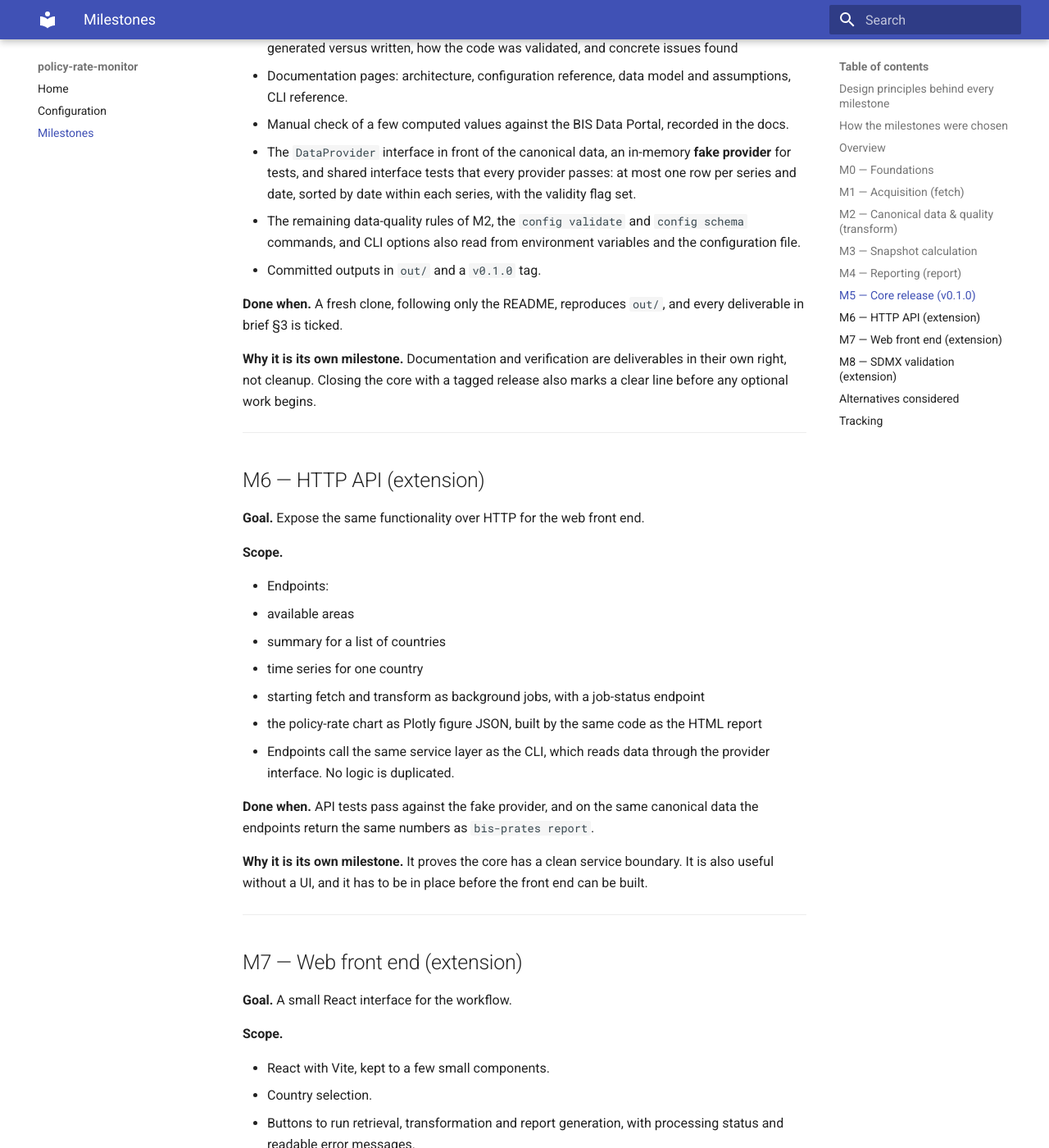
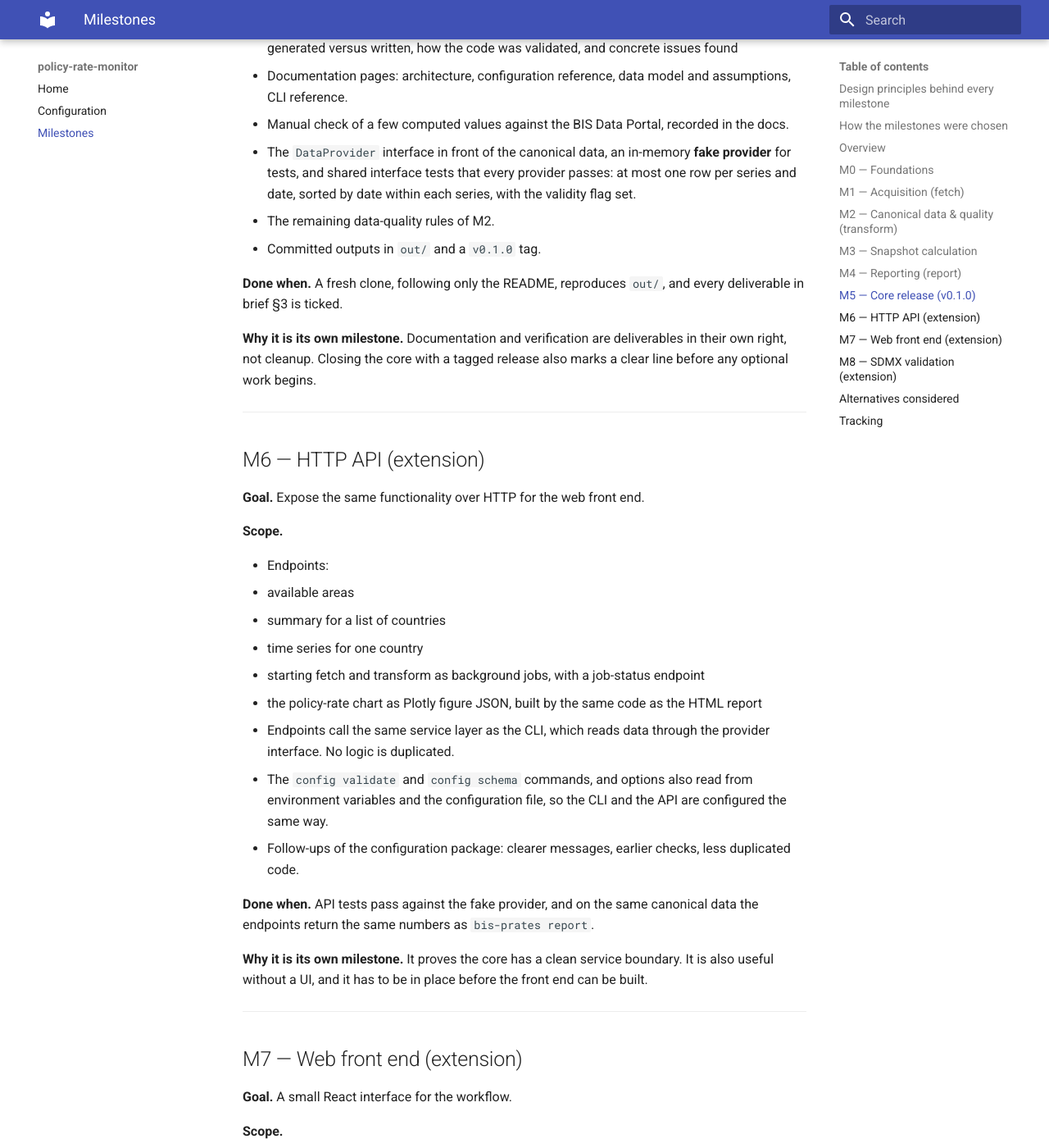
Before and after one commit to andrea-dm/policy-rate-monitor, an MkDocs documentation site: the page built from docs/milestones.md, in a window 1280 px wide and 1400 px high, scrolled down 8258 px. Shown: the whole window at 82% size. Built offline with MkDocs 1.6.1 and Material for MkDocs 9.7.7, drawn with Linux system fonts in a browser that asks for light colours.

Commit message:
docs(milestones): plan the config commands and option resolution for M6

```diff
--- a/docs/milestones.md
+++ b/docs/milestones.md
@@ -336,6 +335,9 @@ optional work begins.
   - the policy-rate chart as Plotly figure JSON, built by the same code as the HTML report
 - Endpoints call the same service layer as the CLI, which reads data through the provider
   interface. No logic is duplicated.
+- The `config validate` and `config schema` commands, and options also read from environment
+  variables and the configuration file, so the CLI and the API are configured the same way.
+- Follow-ups of the configuration package: clearer messages, earlier checks, less duplicated code.
 
 **Done when.** API tests pass against the fake provider, and on the same canonical data the
 endpoints return the same numbers as `bis-prates report`.
```
Also changed, not shown: other parts of docs/milestones.md (+1 -2 lines).
